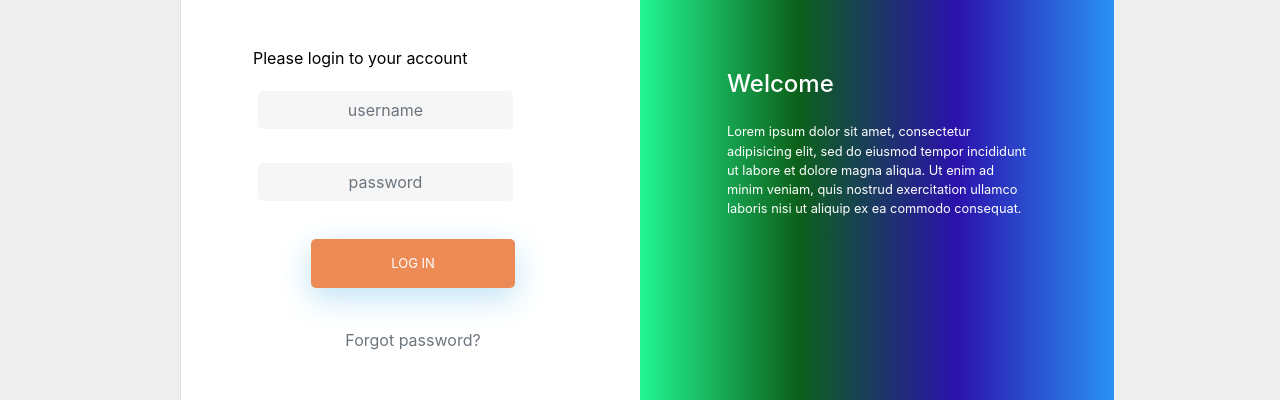
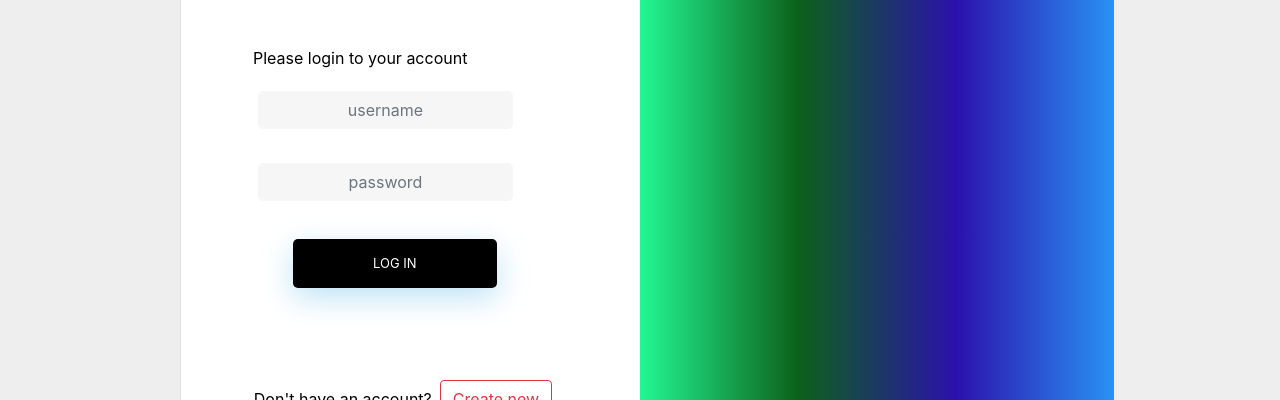
Before and after one commit to jalvarado-2020134/sucursales-front, an Angular app: page /login in a window 1280 px wide. Shown: the part 331-731 px from the top of the page. Built offline with nearby package versions, Linux system fonts and the light colour scheme.

Commit message:
Cambios de diseño en login

```diff
--- a/src/app/components/login/login.component.css
+++ b/src/app/components/login/login.component.css
@@ -21,13 +21,13 @@
 
 
     input[type=button], input[type=submit], input[type=reset]  {
-        background-color: #ed8b56;
+        background-color: black;
         border: none;
         color: white;
         padding: 15px 80px;
+        display:block;
         text-align: center;
         text-decoration: none;
-        display: inline-block;
         text-transform: uppercase;
         font-size: 13px;
         -webkit-box-shadow: 0 10px 30px 0 rgba(95,186,233,0.4);
@@ -199,3 +199,8 @@
       #icon {
         width:60%;
       }
+
+      .text-muted{
+        padding: 50px;
+        margin-right: auto ;
+      }
--- a/src/app/components/login/login.component.html
+++ b/src/app/components/login/login.component.html
@@ -36,13 +36,13 @@
 
                       <div class="text-center pt-1 mb-5 pb-1 form-check" type="submit" value="submit">
                         <input type="submit" class="fadeIn fourth" value="Log In">
-                        <a class="text-muted" href="#!">Forgot password?</a>
                       </div>
+
                     </form>
 
                       <div class="d-flex align-items-center justify-content-center pb-4">
                         <p class="mb-0 me-2">Don't have an account?</p>
-                        <button type="button" class="btn btn-outline-danger">Create new</button>
+                        <button type="button" class="btn btn-outline-danger" routerLink="/register">Create new</button>
                       </div>
 
                     </form>
@@ -51,10 +51,7 @@
                 </div>
                 <div class="col-lg-6 d-flex align-items-center gradient-custom-2">
                   <div class="text-white px-3 py-4 p-md-5 mx-md-4">
-                    <h4 class="mb-4">Welcome</h4>
-                    <p class="small mb-0">Lorem ipsum dolor sit amet, consectetur adipisicing elit, sed do eiusmod
-                      tempor incididunt ut labore et dolore magna aliqua. Ut enim ad minim veniam, quis nostrud
-                      exercitation ullamco laboris nisi ut aliquip ex ea commodo consequat.</p>
+
                   </div>
                 </div>
               </div>
--- a/src/app/components/register/register.component.html
+++ b/src/app/components/register/register.component.html
@@ -7,7 +7,7 @@
                 <div class="card card-registration my-4">
                     <div class="row g-0">
                         <div class="col-xl-6 d-none d-xl-block">
-                            <img src="https://www.efficy.com/wp-content/uploads/2020/10/proceso-comercial-grandes-empresas.jpg" alt="Sample photo" class="img-fluid" style="border-top-left-radius: .25rem; border-bottom-left-radius: .25rem; height: 600px ;">
+                            <img src="https://www.efficy.com/wp-content/uploads/2020/10/proceso-comercial-grandes-empresas.jpg" alt="Sample photo" class="img-fluid" style="border-top-left-radius: .25rem; border-bottom-left-radius: .25rem; height: 650px ;">
                         </div>
                         <div class="col-xl-6">
                             <div class="card-body p-md-5 text-black">
@@ -16,19 +16,19 @@
                                     <div class="row">
                                         <div class="col-md-6 mb-4">
                                             <div class="form-outline">
-                                                <input [(ngModel)]="company.name" name="name" type="text" id="form3Example1m" class="form-control form-control-lg">
+                                                <input [(ngModel)]="company.name" name="name" type="text" id="form3Example1m" class="form-control form-control-lg" required>
                                                 <label class="form-label" for="form3Example1m">Name</label>
                                             </div>
                                         </div>
                                         <div class="col-md-6 mb-4">
                                             <div class="form-outline">
-                                                <input [(ngModel)]="company.username" name="username" type="text" id="form3Example1n" class="form-control form-control-lg">
+                                                <input [(ngModel)]="company.username" name="username" type="text" id="form3Example1n" class="form-control form-control-lg" required>
                                                 <label class="form-label" for="form3Example1n">Username</label>
                                             </div>
                                         </div>
                                         <div class="col-md-6 mb-4">
                                             <div class="form-outline">
-                                                <input [(ngModel)]="company.typeOfCompany" type="text" name="typeOfCompany" id="form3Example1n" class="form-control form-control-lg">
+                                                <input [(ngModel)]="company.typeOfCompany" type="text" name="typeOfCompany" id="form3Example1n" class="form-control form-control-lg" required>
                                                 <label class="form-label" for="form3Example1n">TypeOfCompany</label>
 
                                             </div>
@@ -36,20 +36,18 @@
                                         </div>
                                         <div class="col-md-6 mb-4">
                                             <div class="form-outline">
-                                                <input [(ngModel)]="company.email" type="text" id="form3Example8" name="email" class="form-control form-control-lg">
+                                                <input [(ngModel)]="company.email" type="text" id="form3Example8" name="email" class="form-control form-control-lg" required="">
                                                 <label class="form-label" for="formExample8">Email</label>
                                             </div>
                                         </div>
                                         <div class="col-md-6 mb-4">
                                             <div class="form-outline">
-                                                <input [(ngModel)]="company.password" name="password" type="password" id="form3Example1n" class="form-control form-control-lg">
+                                                <input [(ngModel)]="company.password" name="password" type="password" id="form3Example1n" class="form-control form-control-lg" required>
                                                 <label class="form-label" for="form3Example1n">Password</label>
                                             </div>
 
-
                                         </div>
                                     </div>
-                                </form>
                                     <p>
                                         <input ngModel name="checkboxTerms" class="form-check-input " type="checkbox"
                                             required>
@@ -58,9 +56,8 @@
                                                 rel="noopener noreferrer">terminos y condiciones</a></label>
                                     </p>
                                     <button [disabled]="!registerForm.form.valid" class="btn btn-outline-danger btn-lg px-5" type="submit" >Registrarse</button>
-
+                                </form>
                             </div>
-
                         </div>
                     </div>
                 </div>
```
Lines whose indentation alone changed are shown as unchanged.
